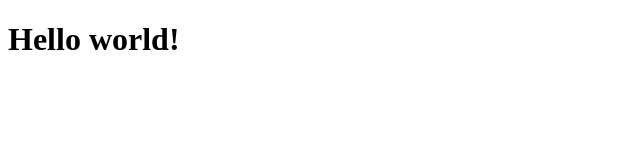
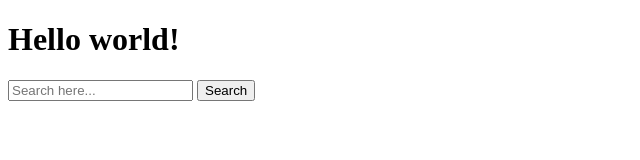
Before and after one commit to fac-17/week-5-dgjm, a website: page public/index.html in a window 1280 px wide. Shown: the whole page, without its empty margins (0-640 px from the left). Drawn offline with Linux system fonts and the light colour scheme; files that its build step writes are made by us from their sources; files whose address does not match are found by name.

Commit message:
input field and button

```diff
--- a/public/index.html
+++ b/public/index.html
@@ -9,6 +9,8 @@
     </head>
     <body>
         <h1>Hello world!</h1>
+        <input id='input' type='text' placeholder="Search here..." aria-label="This is an input for your search term">
+        <button id='search' for='input' aria-label="Click this button to submit your search term">Search</button>
         <script src="public/index.js" ></script>
     </body>
 </html>
```
